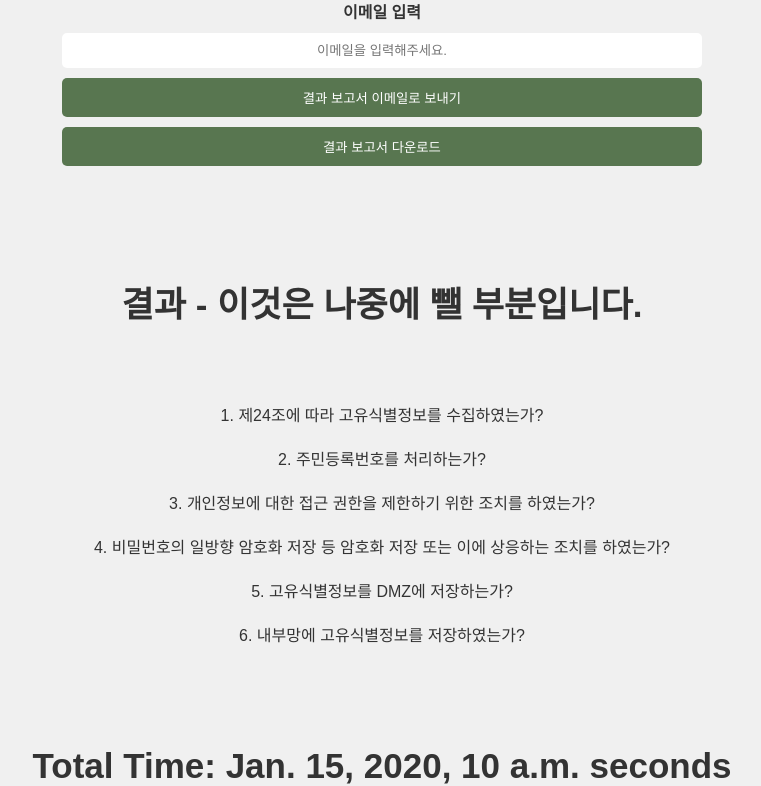
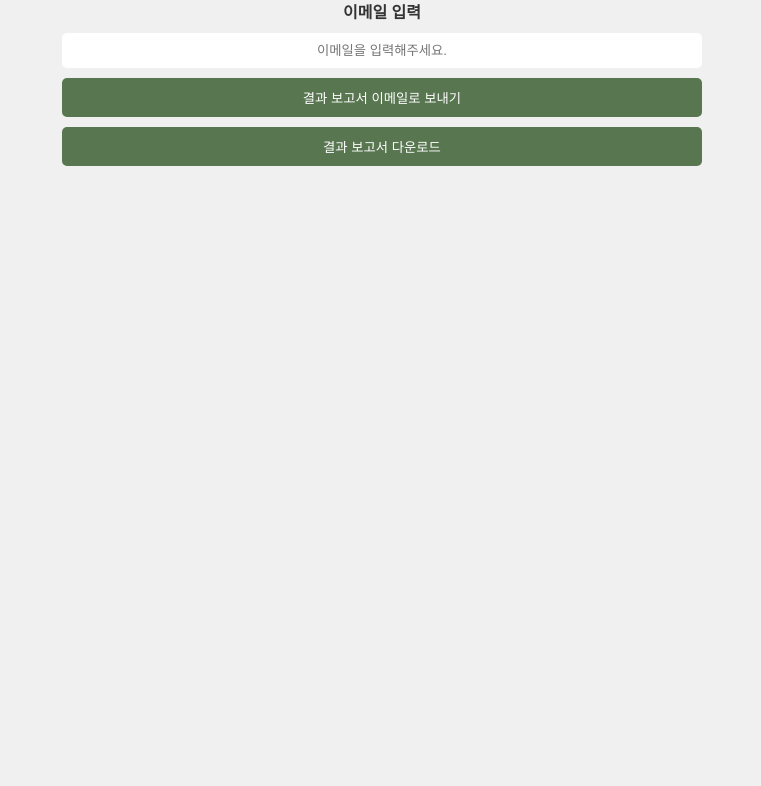
Before and after one commit to PBLwebScanner/SWU_CANNER, a Django app: template PBL_webScanner/web_scanner/blog/templates/result.html in a window 1280 px wide. Shown: the part 1629-2415 px from the top of the page, without its empty margins (258-1019 px from the left). After the commit the page ends 1795 px from the top, so only its background shows below. Run offline with Django 3.2, Linux system fonts and the light colour scheme; the template is opened without the code that fills it: most values are stand-ins (such as "Sample title", 1, 10 or a date in 2020).

Commit message:
cve 링크 + result페이지 수정

```diff
--- a/PBL_webScanner/web_scanner/blog/templates/report.html
+++ b/PBL_webScanner/web_scanner/blog/templates/report.html
@@ -183,13 +183,13 @@
             {% if sql_injection_detected %}
             <h3 style="text-align: center;">SQL Injection 취약점</h3>
             <p style="text-decoration : underline; font-weight : bold; text-align: center;">CVE 정보</p>
-            <p><a href='https://blog.alyac.co.kr/5166'>CVE-2023-34362</a></p>
+            <p><a href='https://nvd.nist.gov/vuln/detail/CVE-2023-34362'>CVE-2023-34362</a></p>
             <p>MOVEit Transfer 에서 발생하는 SQL-Injection으로 웹 셸 업로드가 가능하게 되는 취약점</p>
-            <p><a href='https://sul.skill.or.kr/security-update-infomations/2023-security-update-infomations/zoho-2023-01-1'>CVE-2022-47523</a></p>
+            <p><a href='https://nvd.nist.gov/vuln/detail/CVE-2022-47523'>CVE-2022-47523</a></p>
             <p>Password Manager Pro, PAM360, Access Manager Plus에서 발생하는 SQL Injection 취약점</p>
-            <p><a href='https://sul.skill.or.kr/vulnerability-inofmations/2022/cve-2022-23767-or-securegate-2022-09-1'>CVE-2022-23767</a></p>
+            <p><a href='https://nvd.nist.gov/vuln/detail/CVE-2022-23767'>CVE-2022-23767</a></p>
             <p>한싹社의 SecureGate에서 인증 우회, SQL-Injection 및 디렉토리 탐색을 통해 프로그램 사용자의 시스템을 장악할 수 있는 취약점</p>
-            <p><a href='https://skill.or.kr/v/security-update-list/vulnerability-inofmations/2023-vulnerability-inofmations/cve-2021-26644-or-mangboard-sql-injection-2023-01-1'>CVE-2021-26644</a></p>
+            <p><a href='https://nvd.nist.gov/vuln/detail/CVE-2021-26644'>CVE-2021-26644</a></p>
             <p>MangBoard 게시판에서 발생하는 SQL-Injection을 이용한 정보 유출 취약점</p>
             <p style="text-decoration : underline; font-weight : bold; text-align: center;">패치 방법</p>
             <p>1. SQL 쿼리에 사용되는 문자열의 유효성을 검증하는 로직 구현</p><br>
@@ -231,13 +231,13 @@
             {% if xss_detected %}
             <h3 style="text-align: center;">XSS 취약점</h3>
             <p style="text-decoration : underline; font-weight : bold; text-align: center;">CVE 정보</p>
-            <p><a href=''>CVE-2023-22252</a></p>
+            <p><a href='https://nvd.nist.gov/vuln/detail/CVE-2023-22252'>CVE-2023-22252</a></p>
             <p>Adobe Experience Manager에서 발생하는 Reflected XSS 취약점</p>
-            <p><a href=''>CVE-2023-22249</a></p>
+            <p><a href='https://nvd.nist.gov/vuln/detail/CVE-2023-22249'>CVE-2023-22249</a></p>
             <p>Adobe Commerce에서 발생하는 Stored XSS 취약점</p>
-            <p><a href='https://sul.skill.or.kr/security-update-infomations/2023-security-update-infomations/cisco-2023-04-1#undefined-1'>CVE-2022-20959</a></p>
+            <p><a href='https://nvd.nist.gov/vuln/detail/CVE-2022-20959'>CVE-2022-20959</a></p>
             <p>Cisco Identity Services Engine(ISE)에서 발생하는 XSS취약점</p>
-            <p><a href=''>CVE-2021-26644</a></p>
+            <p><a href='https://nvd.nist.gov/vuln/detail/CVE-2021-26644'>CVE-2021-26644</a></p>
             <p>(주)홈토리社의 MangBoard 게시판에서 발생하는 SQL-Injection을 이용한 정보 유출 취약점</p>
             <p style="text-decoration : underline; font-weight : bold; text-align: center;">패치 방법</p>
             <p>1. 웹 방화벽에 모든 사용자 입력 폼을 대상으로 특수 구문 필터링하도록 룰셋 적용</p>
@@ -256,11 +256,11 @@
             {% if directory_indexing_detected %}
             <h3 style="text-align: center;">Directory Indexing 취약점</h3>
             <p style="text-decoration : underline; font-weight : bold; text-align: center;">CVE 정보</p>
-            <p><a href='https://blog.cleantalk.org/cve-2023-4933-wp-job-openings-3-4-3-sensitive-data-exposure-via-directory-listing/'>CVE-2023-4933</a></p>
+            <p><a href='https://nvd.nist.gov/vuln/detail/CVE-2023-4933'>CVE-2023-4933</a></p>
             <p>WP 채용 정보 플러그인에 대한 포괄적인 보안 평가를 수행하는 동안 디렉토리 목록 시스템 에서 발견된 승인되지 않은 사용자가 다른 사용자에게 속한 개인 파일에 액세스하고 다운로드 가능한 취약점</p>
-            <p><a href='https://github.com/sahiloj/CVE-2023-37599/blob/main/README.md'>CVE-2023-37599</a></p>
+            <p><a href='https://nvd.nist.gov/vuln/detail/CVE-2023-37599'>CVE-2023-37599</a></p>
             <p>원격 공격자가 인가 없이 응용 프로그램의 modules 디렉터리 내의 민감한 파일을 볼 수 있게 허용하는 취약점</p>
-            <p><a href='https://access.redhat.com/documentation/ko-kr/red_hat_integration/2023.q2/html/release_notes_for_red_hat_integration_2023.q2/csb-resolved-issues'>CVE-2022-46363</a></p>
+            <p><a href='https://nvd.nist.gov/vuln/detail/CVE-2022-46363'>CVE-2022-46363</a></p>
             <p>공격자가 원격 디렉토리 리스팅 또는 코드 유출을 수행할 수 있도록 하는 취약점</p>
             <p><a href='https://nvd.nist.gov/vuln/detail/CVE-2022-30625'>CVE-2022-30625</a></p>
             <p>디렉터리 리스팅은 공격자에게 디렉터리 내부에 위치한 모든 리소스의 전체 인덱스를 제공하는 취약점</p>
@@ -275,17 +275,17 @@
             {% if csrf_detected %}
             <h3 style="text-align: center;">CSRF 취약점</h3>
             <p style="text-decoration : underline; font-weight : bold; text-align: center;">CVE 정보</p>
-            <p><a href=''>CVE-2022-41622</a></p>
+            <p><a href='https://nvd.nist.gov/vuln/detail/CVE-2022-41622'>CVE-2022-41622</a></p>
             <p>BIG-IP 및 BIG-IQ에서 iControl SOAP를 통해 발생하는 CSRF 취약점</p>
-            <p><a href=''>CVE-2022-23771</a></p>
+            <p><a href='https://nvd.nist.gov/vuln/detail/CVE-2022-23771'>CVE-2022-23771</a></p>
             <p>EFM네트웍스社의 IPTIME NAS 제품군에서 발생하는 CSRF 취약점</p>
             <p>IPTIME NAS 제품에서 사용자를 생성, 삭제하는 기능의 페이지를 통해 POST 요청이 올 때, 이 요청에 대해 검증하지 않아 발생하는 취약점</p>
             <p>공격자는 이 취약점을 이용하여 사용자 계정 생성 및 삭제, 임의 사용자 권한 상승 등을 할 수 있음</p>
-            <p><a href=''>CVE-2022-23765</a></p>
+            <p><a href='https://nvd.nist.gov/vuln/detail/CVE-2022-23765'>CVE-2022-23765</a></p>
             <p>EFM네트웍스社의 IPTIME NAS 제품군에서 발생하는 CSRF 취약점</p>
             <p>IPTIME의 NAS 제품에서 임의의 사용자가 로그인 되어있는 상태일 때, 특정페이지에 악의적인 내용의 POST 요청을 보냄으로서 발생하는 취약점</p>
             <p>공격자는 POST 요청을 통해 root의 패스워드 변경 등을 수행하여 root 권한 탈취가 가능</p>
-            <p><a href=''>CVE-2022-20961</a></p>
+            <p><a href='https://nvd.nist.gov/vuln/detail/CVE-2022-20961'>CVE-2022-20961</a></p>
             <p>Cisco ISE(Identity Services Engine)에서 발생하는 CSRF 취약점</p>
             <p style="text-decoration : underline; font-weight : bold; text-align: center;">패치 방법</p>
             <p>1. 웹 사이트에 사용자 입력 값이 저장되는 페이지는 요청이 일회성이 될 수 있도록 설계</p>
--- a/PBL_webScanner/web_scanner/blog/templates/result.html
+++ b/PBL_webScanner/web_scanner/blog/templates/result.html
@@ -65,71 +65,5 @@
         }
     </script>
 
-<!-- // main_page.html에서 체크리스트한 것 결과 가져오는 부분 -->
-    <h1>결과 - 이것은 나중에 뺄 부분입니다.</h1>
-        {% if 'SQL Injection' in options %}
-        {% if sql_injection_detected %}
-            <p class="alert alert-danger">SQL Injection이 감지되었습니다.</p>
-        {% else %}
-            <p>SQL Injection이 감지되지 않았습니다.</p>
-        {% endif %}
-    {% endif %}
-
-    {% if 'XSS' in options %}
-        {% if xss_detected %}
-            <p class="alert alert-danger">XSS가 감지되었습니다.</p>
-        {% else %}
-            <p>XSS가 감지되지 않았습니다.</p>
-        {% endif %}
-    {% endif %}
-
-    {% if 'CSRF' in options %}
-        {% if rce_result %}
-        <p>CSRF 결과:</p>
-        <ul>
-            {% for result in rce_result %}
-                <li>{{ result }}</li>
-            {% endfor %}
-        </ul>
-        {% endif %}
-
-        {% if csrf_detected %}
-            <p class="alert alert-danger">CSRF가 감지되었습니다.</p>
-        {% else %}
-            <p>CSRF가 감지되지 않았습니다.</p>
-        {% endif %}
-    {% endif %}
-        <br>
-        <br>
-    <p>1. 제24조에 따라 고유식별정보를 수집하였는가? {{ request.POST.infoCollection }}</p>
-    {% if request.POST.infoCollection == 'yes' %}
-        <p>1-1. 암호화 등 안전성 확보에 필요한 조치를 하였는가? {{ request.POST.safetyMeasure }}</p>
-    {% endif %}
-
-    <p>2. 주민등록번호를 처리하는가? {{ request.POST.processResidentNumber }}</p>
-    {% if request.POST.processResidentNumber == 'yes' %}
-        <p>2-1. 제24조의2에 해당하는 경우인가? {{ request.POST.caseUnderArticle24_2 }}</p>
-        <p>2-2. 주민등록번호를 처리한다면, 암호화 조치 등을 하였는가? {{ request.POST.residentNumberEncryption }}</p>
-        <p>2-3. 주민등록번호를 처리한다면, 주민등록번호를 사용하지 않고도 회원으로 가입할 수 있는가? {{ request.POST.allowMembershipWithoutResidentNumber }}</p>
-    {% endif %}
-
-    <p>3. 개인정보에 대한 접근 권한을 제한하기 위한 조치를 하였는가? {{ request.POST.accessLimit }}</p>
-
-    <p>4. 비밀번호의 일방향 암호화 저장 등 암호화 저장 또는 이에 상응하는 조치를 하였는가? {{ request.POST.passwordEncryption }}</p>
-
-    <p>5. 고유식별정보를 DMZ에 저장하는가? {{ request.POST.dmzStorage }}</p>
-    {% if request.POST.dmzStorage == 'yes' %}
-        <p>5-1. 암호화하였는가? {{ request.POST.dmzEncrypt }}</p>
-    {% endif %}
-
-    <p>6. 내부망에 고유식별정보를 저장하였는가? {{ request.POST.internalNetwork }}</p>
-    {% if request.POST.internalNetwork == 'yes' %}
-        <p>6-1. 암호화하였는가? {{ request.POST.internalEncrypt }}</p>
-        <p>6-2. 암호화하지 않은 경우 위험도 분석에 따른 결과, 영향평가의 결과에 부합하는가? {{ request.POST.riskAnalysis }}</p>
-    {% endif %}
-
-
-    <h1>Total Time: {{  result_elapsed_time }} seconds</h1>
-
 </body>
 </html>
```
Also changed, not shown: PBL_webScanner/web_scanner/blog/payloads/xss.txt (+15 -0 lines).
